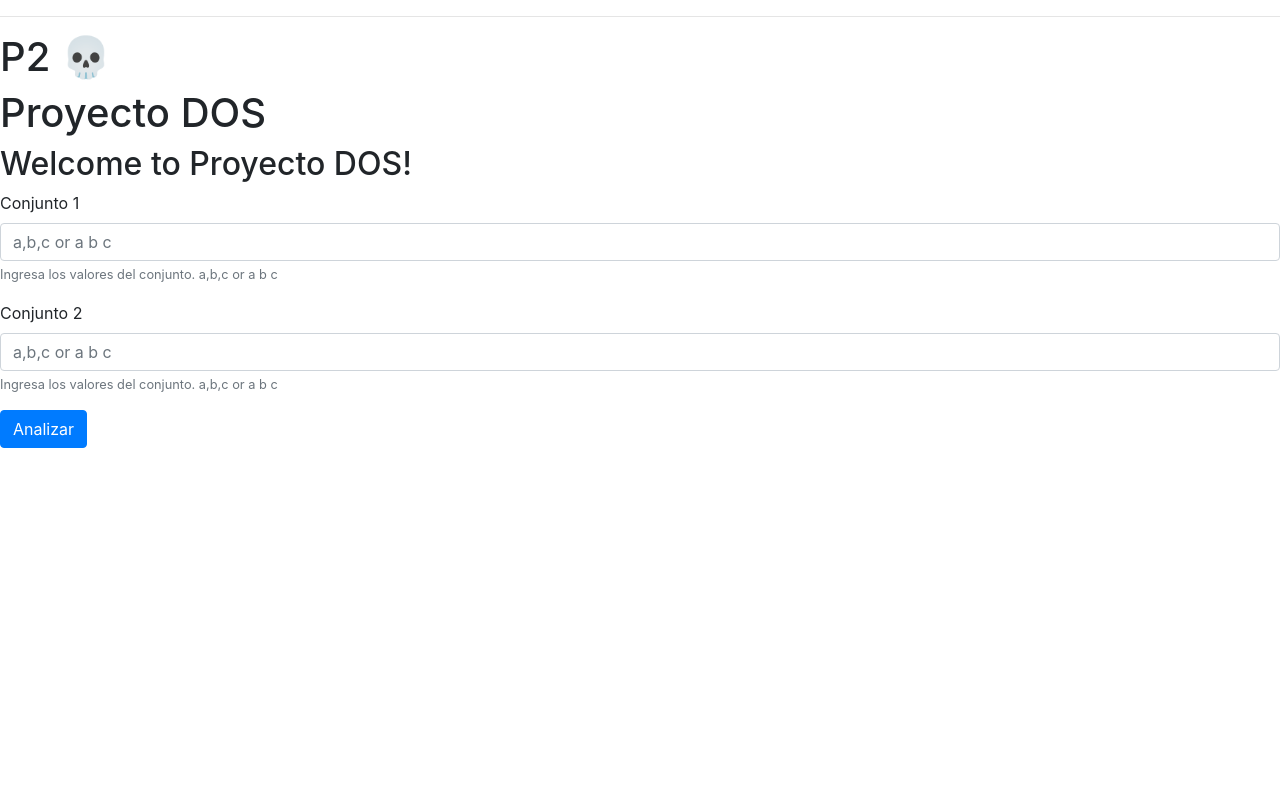
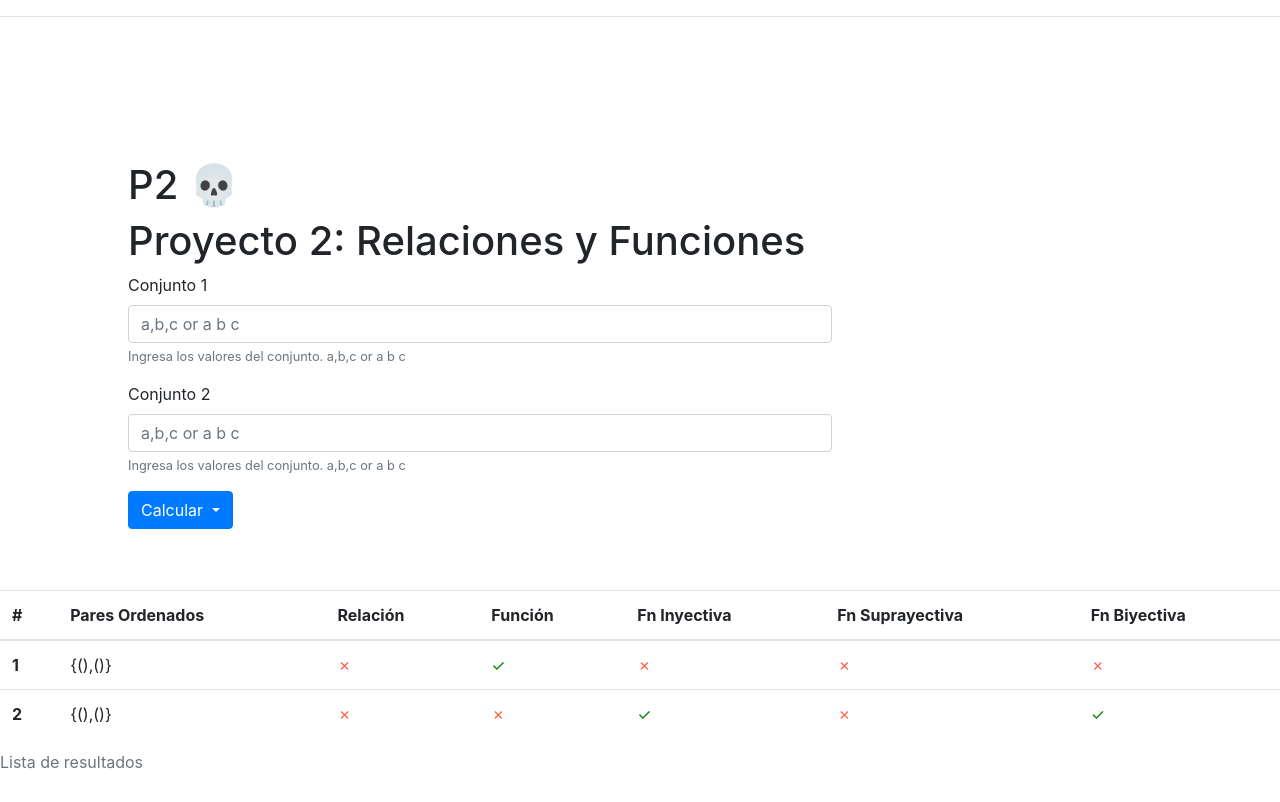
Before and after one commit to luisballado/CM_proyects, a Flask app: page /project_two in a window 1280 px wide. Shown: the part 48-850 px from the top of the page. Before the commit the page ends 496 px from the top, so only its background shows below. Run offline with Flask 2, Linux system fonts and the light colour scheme; some libraries are stand-ins or nearby versions.

Commit message:
cosas graficas proyecto 2

```diff
--- a/projects/static/set-calc.js
+++ b/projects/static/set-calc.js
@@ -95,3 +95,82 @@
 	}
     });
 }
+
+
+
+
+function calc_relations(){
+    var conjunto1 = document.getElementById("conjunto1").value;
+    var conjunto2 = document.getElementById("conjunto2").value;
+    console.log(conjunto1);
+    console.log(conjunto2);
+    console.log("Relaciones");
+}
+
+function calc_funciones(){
+    var conjunto1 = document.getElementById("conjunto1").value;
+    var conjunto2 = document.getElementById("conjunto2").value;
+    console.log(conjunto1);
+    console.log(conjunto2);
+    console.log("Funciones");
+}
+
+function calc_inyectivas(){
+    var conjunto1 = document.getElementById("conjunto1").value;
+    var conjunto2 = document.getElementById("conjunto2").value;
+    console.log(conjunto1);
+    console.log(conjunto2);
+    console.log("Funciones Inyectivas");
+}
+
+function calc_sobreyectivas(){
+    var conjunto1 = document.getElementById("conjunto1").value;
+    var conjunto2 = document.getElementById("conjunto2").value;
+    console.log(conjunto1);
+    console.log(conjunto2);
+    console.log("Funciones Sobreyectivas");
+}
+
+function calc_biyectivas(){
+    var conjunto1 = document.getElementById("conjunto1").value;
+    var conjunto2 = document.getElementById("conjunto2").value;
+    console.log(conjunto1);
+    console.log(conjunto2);
+    console.log("Funciones Biyectivas");
+}
+
+function calc_especifica(val){
+    var conjunto1 = document.getElementById("conjunto1").value;
+    var conjunto2 = document.getElementById("conjunto2").value;
+    //levantar modal
+    if(val!=1){
+	console.log("Especifica");
+	$("#espModal").modal('show');
+    }else{
+	//enviar peticion con los datos especificos
+	var c_esp = document.getElementById("esp-value").value;
+
+	//dummy validar que no sea nulo
+	if(c_esp != ""){
+	    //tengo un valor
+	    //hacer llamada ajax aqui
+	    //quitar modal en el success
+	    console.log(conjunto1);
+	    console.log(conjunto2);
+	    console.log(c_esp);
+	    $("#espModal").modal('hide');
+
+	    //si existe un err en la llamada
+	    //usar show_err("error en ajax");
+
+	}else{
+	    $("#espModal").modal('hide');
+	    setTimeout(show_err(), 300);
+	}
+    }
+}
+
+//dummy mostrar un error
+function show_err(val){
+    alert('No puede ser nulo');
+}
--- a/projects/templates/base.html
+++ b/projects/templates/base.html
@@ -7,6 +7,7 @@
     <link rel="stylesheet" href="{{url_for('static',filename='estilos.css')}}">
     <link rel="stylesheet" href="https://stackpath.bootstrapcdn.com/bootstrap/4.5.0/css/bootstrap.min.css" integrity="sha384-9aIt2nRpC12Uk9gS9baDl411NQApFmC26EwAOH8WgZl5MYYxFfc+NcPb1dKGj7Sk" crossorigin="anonymous">
     <script src="https://ajax.googleapis.com/ajax/libs/jquery/3.6.0/jquery.min.js"></script>
+    <script src="https://cdn.jsdelivr.net/npm/bootstrap@4.5.3/dist/js/bootstrap.bundle.min.js" integrity="sha384-ho+j7jyWK8fNQe+A12Hb8AhRq26LrZ/JpcUGGOn+Y7RsweNrtN/tE3MoK7ZeZDyx" crossorigin="anonymous"></script>
     <script src="{{url_for('static',filename='set-calc.js')}}"></script>
   </head>
   <body>
--- a/projects/templates/project_two.html
+++ b/projects/templates/project_two.html
@@ -1,11 +1,13 @@
 {% extends 'base.html' %}
+{% block content %}
 
-{% block content %}
+<div style="padding-top:10%;padding-left:10%;">
   <h1>{% block title %} P2 &#128128; {% endblock %}</h1>
-    <h1>Proyecto DOS</h1>
-    <h2>Welcome to Proyecto DOS!</h2>
+  <h1>Proyecto 2: Relaciones y Funciones</h1>
+  <h2></h2>
+</div>
 
-    <form method="post">
+<div style="padding-right:35%;padding-left:10%;padding-bottom:1%;">
   <div class="form-group">
     <label for="conjunto1">Conjunto 1</label>
     <input type="text" class="form-control" name="conjunto1" id="conjunto1" aria-describedby="conjunto1Help" placeholder="a,b,c or a b c" value="{{request.form['conjunto1']}}">
@@ -17,10 +19,48 @@
     <small id="conjunto1Help" class="form-text text-muted">Ingresa los valores del conjunto. a,b,c or a b c</small>
   </div>
 
-      <button type="submit" class="btn btn-primary">Analizar</button>
-    </form>
 
-    {% for resultado in resultados %}
+  <!-- BOTON CON OPCIONES -->
+  <div class="btn-group">
+    <button type="button" class="btn btn-primary dropdown-toggle" data-toggle="dropdown" aria-haspopup="true" aria-expanded="false">
+      Calcular
+    </button>
+    <div class="dropdown-menu">
+      <a class="dropdown-item" onclick="calc_relations();" href="#">Relaciones</a>
+      <a class="dropdown-item" onclick="calc_funciones();" href="#">Funociones</a>
+      <a class="dropdown-item" onclick="calc_inyectivas();" href="#">Funciones Inyectivas</a>
+      <a class="dropdown-item" onclick="calc_sobreyectivas();" href="#">Funciones Sobreyectivas</a>
+      <a class="dropdown-item" onclick="calc_biyectivas();" href="#">Funciones Biyectivas</a>
+      <div class="dropdown-divider"></div>
+      <a class="dropdown-item" onclick="calc_especifica(0);" href="#">Relacion Especifica</a>
+    </div>
+  </div>
+
+  <!-- MODAL PARA ESPECIFICOS -->
+  <div class="modal fade" id="espModal" tabindex="-1" aria-labelledby="especificaModalLabel" aria-hidden="true">
+    <div class="modal-dialog">
+      <div class="modal-content">
+	<div class="modal-header">
+          <h5 class="modal-title" id="exampleModalLabel">Evaluación relación específica</h5>
+          <button type="button" class="close" data-dismiss="modal" aria-label="Close">
+            <span aria-hidden="true">&times;</span>
+          </button>
+	</div>
+	<div class="modal-body">
+          <div class="form-group">
+            <label for="recipient-name" class="col-form-label">Ingresa un conjunto específico</label>
+            <input type="text" class="form-control" id="esp-value" required>
+          </div>
+	</div>
+	<div class="modal-footer">
+	  <button onclick="calc_especifica(1)" type="button" class="btn btn-primary">Calcular</button>
+	</div>
+      </div>
+    </div>
+  </div>
+</div>
+
+<br><br>
 
 <div class="table-responsive">
   <table class="table">
@@ -58,5 +98,6 @@
     </tbody>
   </table>
 </div>
-    {% endfor %}
+
+
 {% endblock %}
```
Lines whose indentation alone changed are shown as unchanged.
